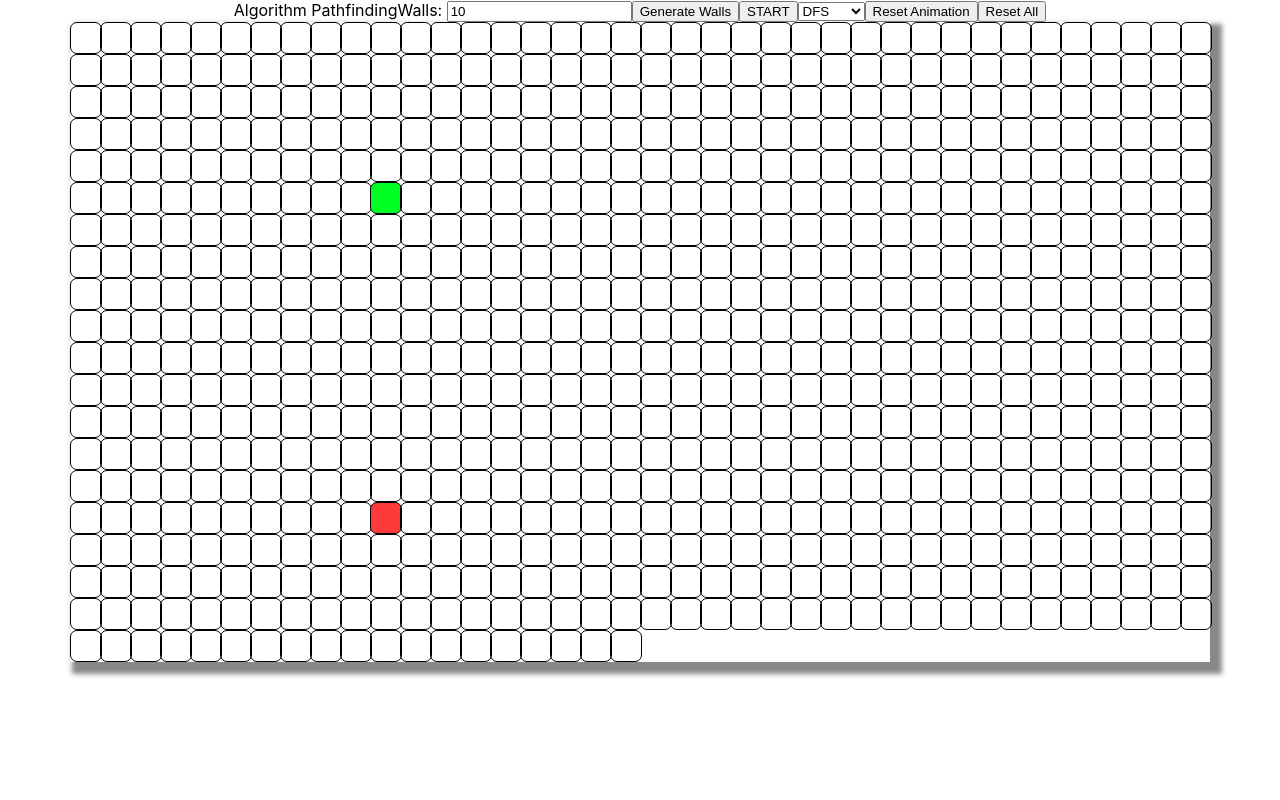
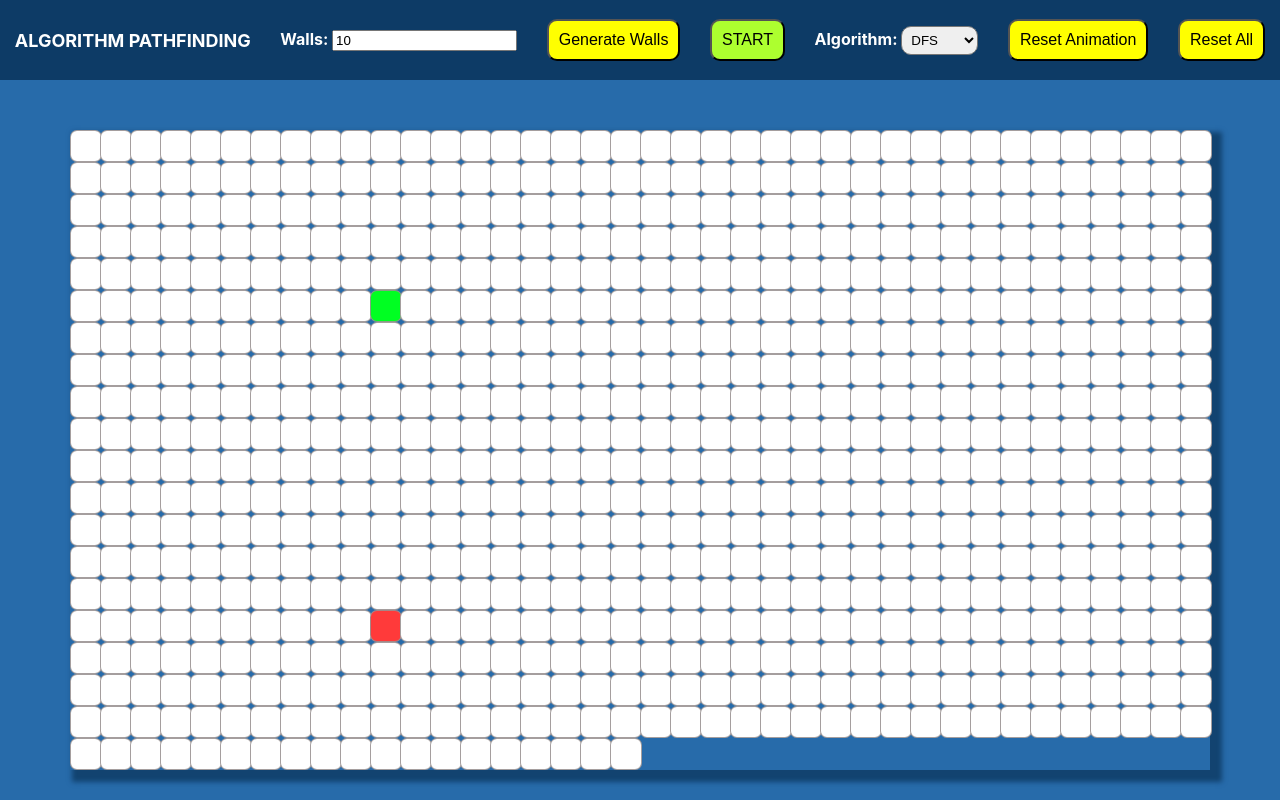
Before and after one commit to nicolosponziello/pathfinding-visualizer-react, a React (Create React App) app: page / in a window 1280 px wide. Built offline with nearby package versions, Linux system fonts and the light colour scheme.

Commit message:
update app style

```diff
--- a/src/App.css
+++ b/src/App.css
@@ -1,3 +1,7 @@
 .App {
   text-align: center;
+  background-color: #276baa;
+  z-index: -1;
+  width: 100vw;
+  height: 100vh;
 }
--- a/src/components/Grid/grid.style.css
+++ b/src/components/Grid/grid.style.css
@@ -3,5 +3,5 @@
     justify-content: center;
 }
 .grid {
-    box-shadow: 7px 7px 5px 5px #888888;
+    box-shadow: 7px 7px 5px 5px #124370;
 }
--- a/src/components/Header/header.component.tsx
+++ b/src/components/Header/header.component.tsx
@@ -1,5 +1,5 @@
 import React, { useState } from "react";
-
+import "./header.styles.css";
 interface Props {
   onStart: Function;
   randomWalls: Function;
@@ -13,26 +13,37 @@ const Header = (props: Props) => {
   return (
     <>
       <div className="header-bar">
-        <span>Algorithm Pathfinding</span>
+        <span className="app-name">Algorithm Pathfinding</span>
         <label>
-          Walls:{" "}
+          <span className="selector-label">Walls: </span>
           <input
             value={wallNum}
             type="number"
             onChange={(ev) => setWallNum(parseInt(ev.target.value))}
           />
         </label>
-        <button onClick={() => props.randomWalls(wallNum)}>
+        <button className="button" onClick={() => props.randomWalls(wallNum)}>
           Generate Walls
         </button>
-        <button onClick={() => props.onStart(algoSelected)}>START</button>
-        <select onChange={(ev) => setAlgo(ev.target.value)}>
-          <option value="dfs">DFS</option>
-          <option value="bfs">BFS</option>
-          <option value="dijkstra">Dijkstra</option>
-        </select>
-        <button onClick={props.resetAnimation}>Reset Animation</button>
-        <button onClick={props.resetAll}>Reset All</button>
+        <button
+          className="button start-btn"
+          onClick={() => props.onStart(algoSelected)}>
+          START
+        </button>
+        <div>
+          <span className="selector-label">Algorithm: </span>
+          <select className="select" onChange={(ev) => setAlgo(ev.target.value)}>
+            <option value="dfs">DFS</option>
+            <option value="bfs">BFS</option>
+            <option value="dijkstra">Dijkstra</option>
+          </select>
+        </div>
+        <button className="button" onClick={props.resetAnimation}>
+          Reset Animation
+        </button>
+        <button className="button" onClick={props.resetAll}>
+          Reset All
+        </button>
       </div>
     </>
   );
--- /dev/null
+++ b/src/components/Header/header.styles.css
@@ -0,0 +1,38 @@
+.header-bar {
+    width: 100vw;
+    height: 10vh;
+    display: flex;
+    flex-direction: row;
+    justify-content: space-around;
+    align-items: center;
+    background-color: #0D3B66;
+    color: white;
+    margin-bottom: 50px;
+}
+
+.app-name {
+    text-transform: uppercase;
+    font-size: large;
+    font-weight: bold;
+}
+
+.button {
+    background-color: yellow;
+    padding: 10px;
+    font-size: medium;
+    border-radius: 10px;
+}
+
+.start-btn {
+    background-color: greenyellow;
+}
+
+.selector-label {
+    font-size: medium;
+    font-weight: bolder;
+}
+
+.select {
+    padding: 5px;
+    border-radius: 10px;
+}
--- a/src/components/Node/node.component.tsx
+++ b/src/components/Node/node.component.tsx
@@ -16,6 +16,7 @@ const Node = (props: Props) => {
   var cssClass = "";
   switch (props.type) {
     case CellType.EMPTY:
+      cssClass = "empty";
       break;
     case CellType.START:
       cssClass = "start";
--- a/src/components/Node/node.styles.css
+++ b/src/components/Node/node.styles.css
@@ -1,12 +1,17 @@
 .node {
-    border: 1px solid black;
+    border: 1px solid rgba(153, 145, 145, 0.884);
     border-radius: 7px;
+}
+
+.empty {
+    background-color: white;
 }
 
 .wall {
     background-color: rgba(0, 0, 0, 0.664);
     animation-name: wall-anim;
-    animation-duration: 0.35s;
+    animation-duration: 0.4s;
+    z-index: 1;
 }
 
 @keyframes wall-anim {
```
